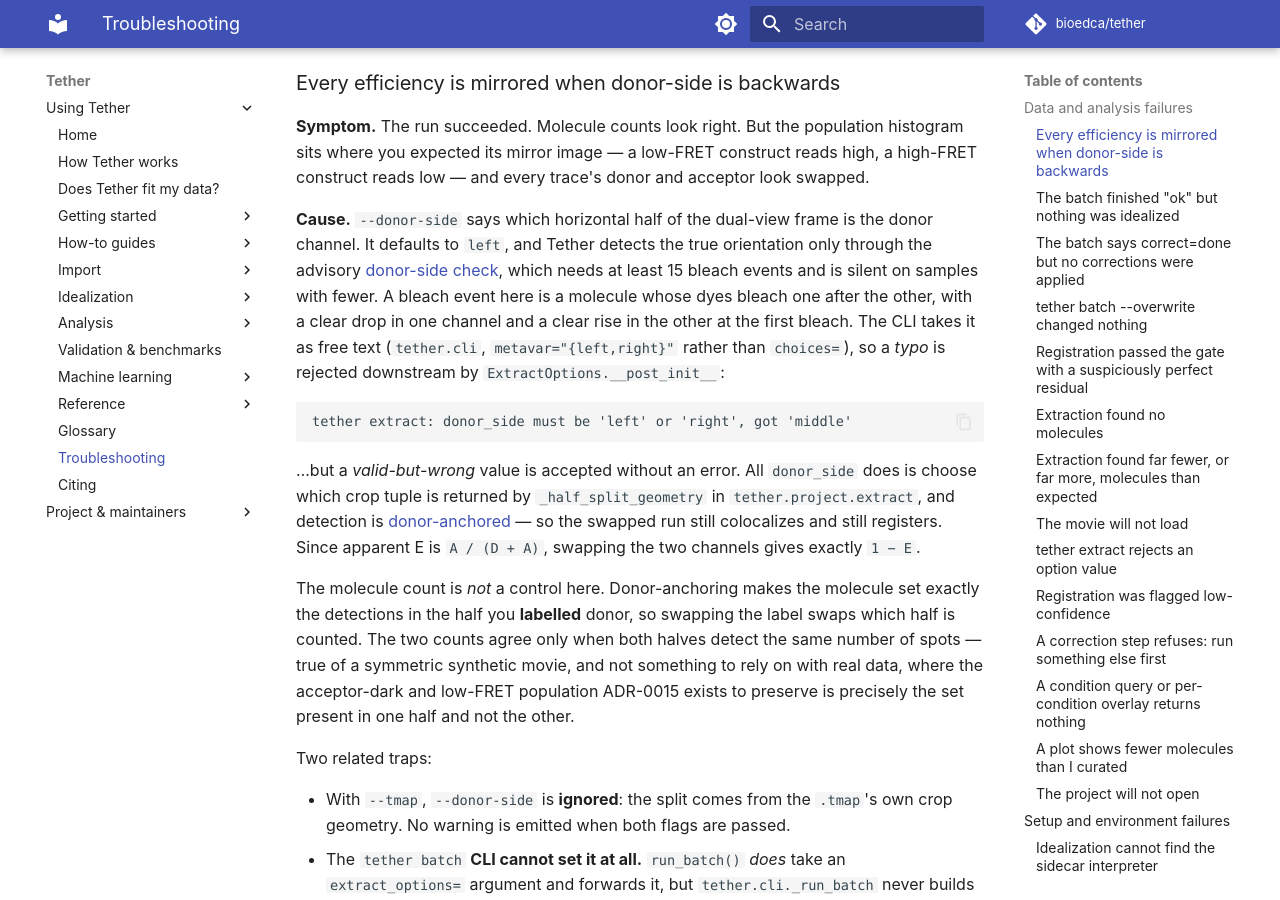
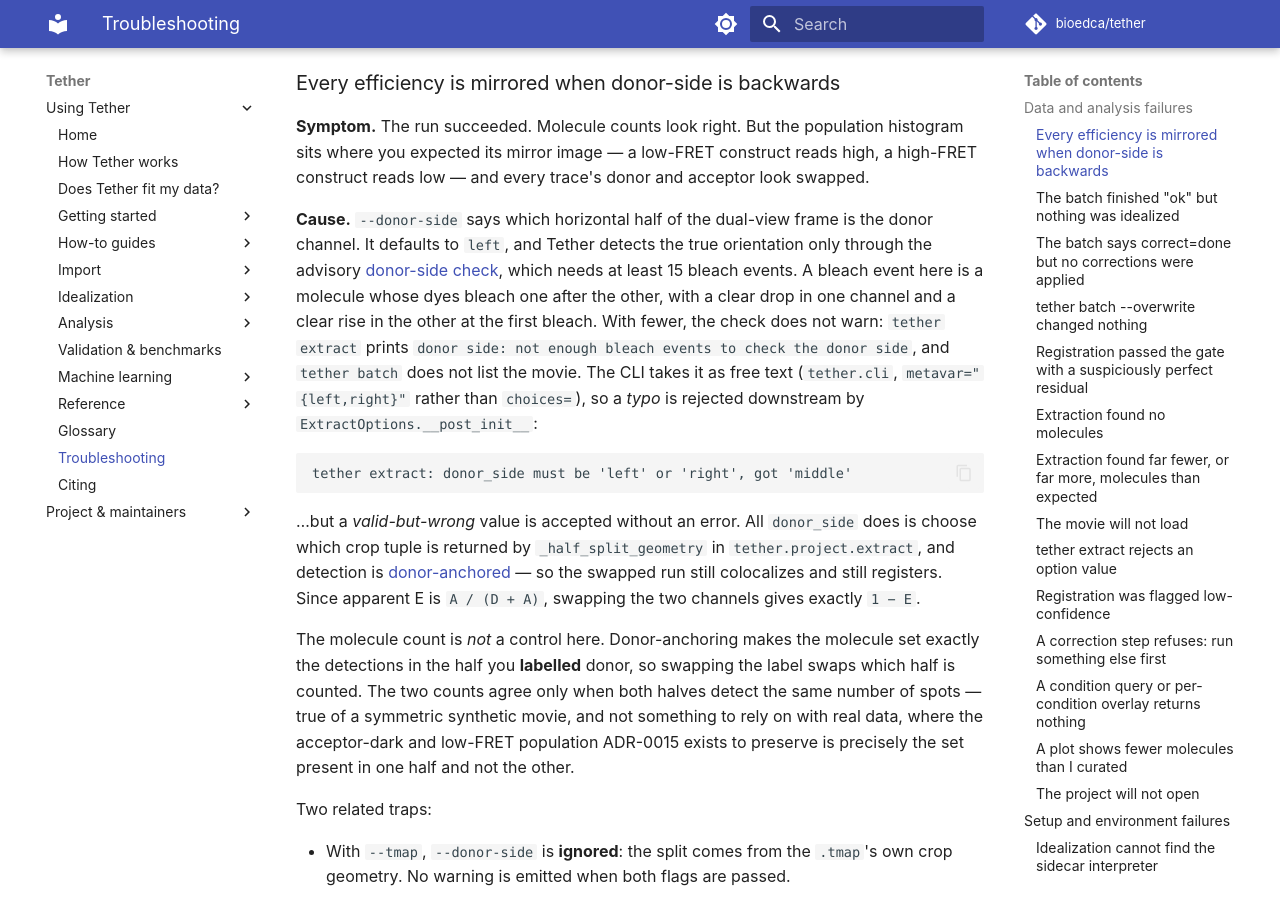
Before and after one commit to bioedca/tether, an MkDocs documentation site: the page built from docs/troubleshooting.md, in a window 1280 px wide and 900 px high, scrolled down 475 px. Built offline with MkDocs 1.6.1 and Material for MkDocs 9.7.7, drawn with Linux system fonts in a browser that asks for light colours; comment, search, counter and statistics services are not loaded; the version menu is left out.

Commit message:
docs: say what the donor-side check prints when it has too few events
The troubleshooting page said the check is silent with fewer than 15
bleach events. It does not warn, but `tether extract` prints the
"not enough bleach events" line and `tether batch` leaves the movie out
of its list. Say that.

Refs #646

````diff
--- a/docs/troubleshooting.md
+++ b/docs/troubleshooting.md
@@ -25,9 +25,11 @@ reads low — and every trace's donor and acceptor look swapped.
 **Cause.** `--donor-side` says which horizontal half of the dual-view frame is the donor
 channel. It defaults to `left`, and Tether detects the true orientation only through the
 advisory [donor-side check](cli.md#get-donor-side-right-and-read-the-donor-side-check),
-which needs at least 15 bleach events and is silent on samples with fewer. A bleach event
-here is a molecule whose dyes bleach one after the other, with a clear drop in one channel
-and a clear rise in the other at the first bleach. The CLI takes it as free text (`tether.cli`, `metavar="{left,right}"` rather than `choices=`), so
+which needs at least 15 bleach events. A bleach event here is a molecule whose dyes bleach
+one after the other, with a clear drop in one channel and a clear rise in the other at the
+first bleach. With fewer, the check does not warn: `tether extract` prints
+`donor side: not enough bleach events to check the donor side`, and `tether batch` does not
+list the movie. The CLI takes it as free text (`tether.cli`, `metavar="{left,right}"` rather than `choices=`), so
 a *typo* is rejected downstream by `ExtractOptions.__post_init__`:
 
 ```text
````
